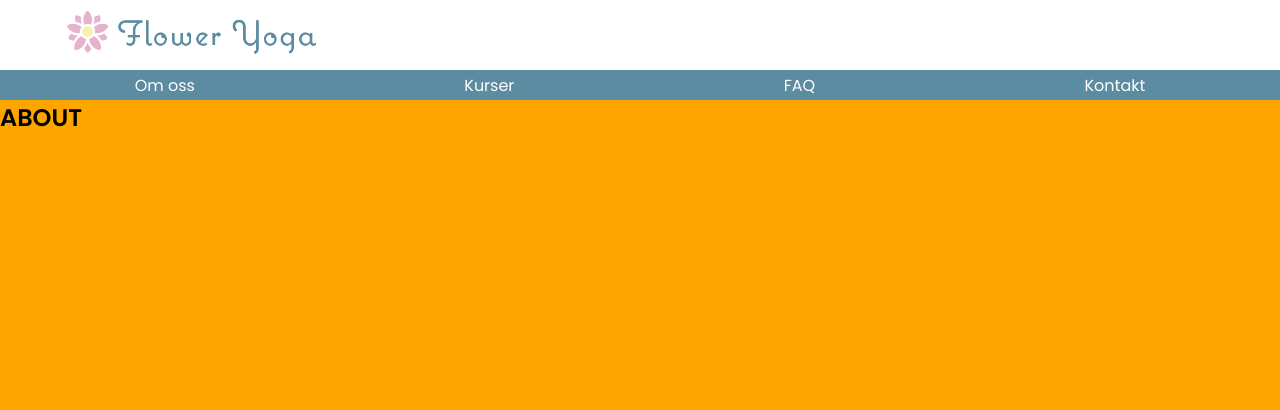
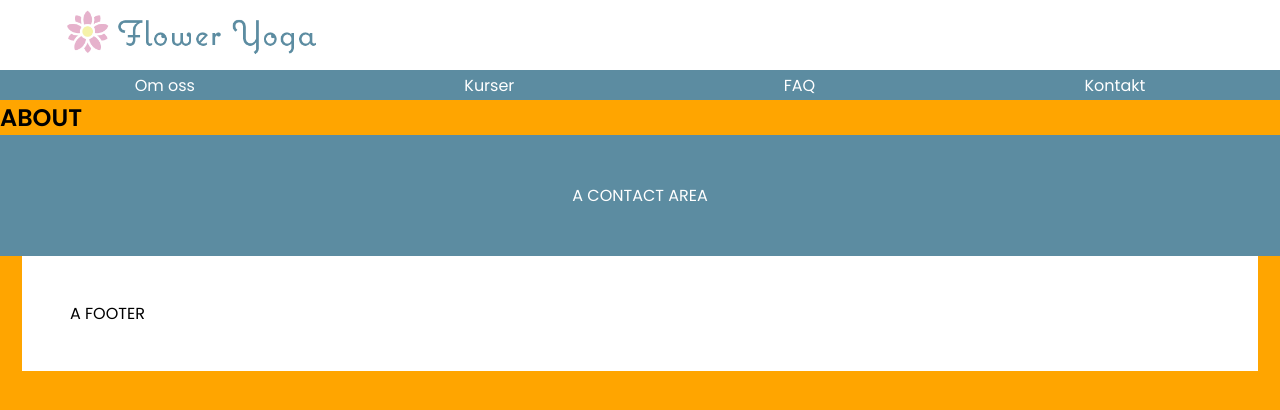
Before and after one commit to Anne-Lie-Back/yogaSummerProject, a React (Create React App) app in the folder client/: page /about in a window 1280 px wide. Shown: the top 410 px of the page. Built offline with nearby package versions, Linux system fonts and the light colour scheme.

Commit message:
main layout images or colored blocks placed - home

```diff
--- a/client/src/App.tsx
+++ b/client/src/App.tsx
@@ -3,6 +3,8 @@ import logo from './logo.svg';
 import Header from './components/header'
 import Menu from './components/menu'
 import AppRouter from './routes/app.routes'
+import ContactFooter from './components/ContactFooter'
+import Footer from './components/Footer'
 
 function App() {
   return (
@@ -10,6 +12,8 @@ function App() {
       <Header/>
       <Menu/>
       <AppRouter/>
+      <ContactFooter/>
+      <Footer/>
     </div>
   );
 }
--- /dev/null
+++ b/client/src/components/ContactFooter.tsx
@@ -0,0 +1,21 @@
+import React from 'react';
+import styled from '@emotion/styled'
+
+const ContactContainer = styled('div')`
+    width: 100%;
+    background-color: #5c8ca1;
+    color: #ffffff;
+    padding: 3rem;
+    display: flex;
+    justify-content: center;
+`
+
+const ContactFooter = () => {
+    return(
+        <ContactContainer>
+            <p>A CONTACT AREA</p>
+        </ContactContainer>
+    )
+}
+
+export default ContactFooter
--- /dev/null
+++ b/client/src/components/Footer.tsx
@@ -0,0 +1,25 @@
+import React from 'react';
+import styled from '@emotion/styled'
+
+const FooterContainer = styled('div')`
+    height: 115px;
+    width: 100%;
+    max-width: 1236px;
+    display: flex;
+    background-color: #ffffff;
+    flex-direction: row;
+    justify-content: space-between;
+    align-items: center;
+    padding: 0 3rem;
+    margin: 0 auto;
+`
+
+const Footer = () => {
+    return(
+        <FooterContainer>
+            <p>A FOOTER</p>
+        </FooterContainer>
+    )
+}
+
+export default Footer
```
Also changed, not shown: client/src/theme/main.theme.jsx (line endings or trailing spaces).
